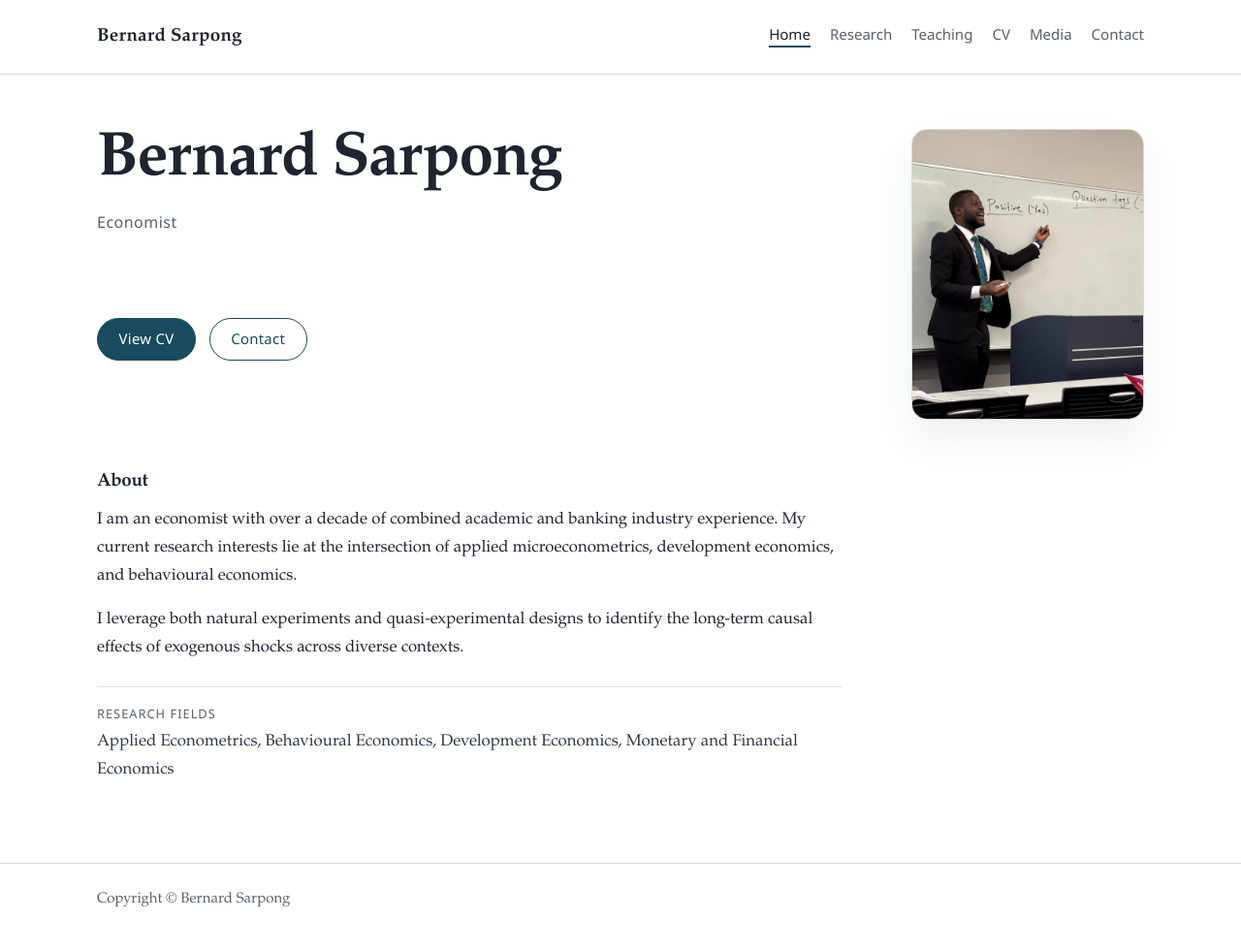
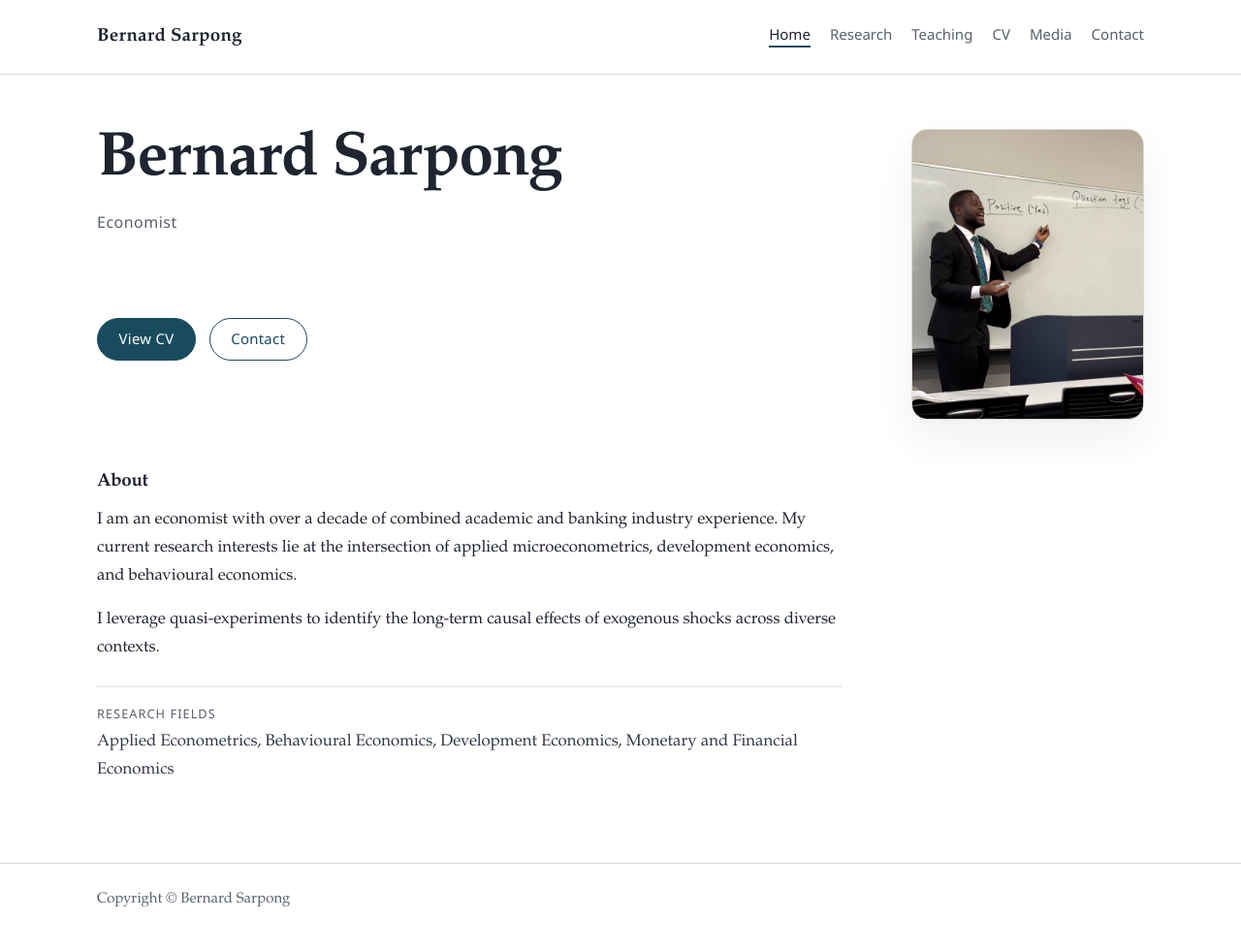
Before and after one commit to bernardksarpong/bernardksarpong.github.io, a Jekyll site: the page built from index.html, in a window 1280 px wide. Shown: the whole page at 97% size. Built offline with Jekyll 4.4.1, drawn with Linux system fonts in a browser that asks for light colours.

Commit message:
Update profile content via site editor

```diff
--- a/_data/profile.yml
+++ b/_data/profile.yml
@@ -6,7 +6,7 @@ profile_image: /assets/img/profile.jpg
 cv_file: /assets/files/Bernard_Sarpong_CV.pdf
 biography:
   - I am an economist with over a decade of combined academic and banking industry experience.  My current research interests lie at the intersection of applied microeconometrics, development economics, and behavioural economics.
-  - I leverage both natural experiments and quasi-experimental designs to identify the long-term causal effects of exogenous shocks across diverse contexts.
+  - I leverage quasi-experiments to identify the long-term causal effects of exogenous shocks across diverse contexts.
 education: []
 research_fields:
   - Applied Econometrics
```
